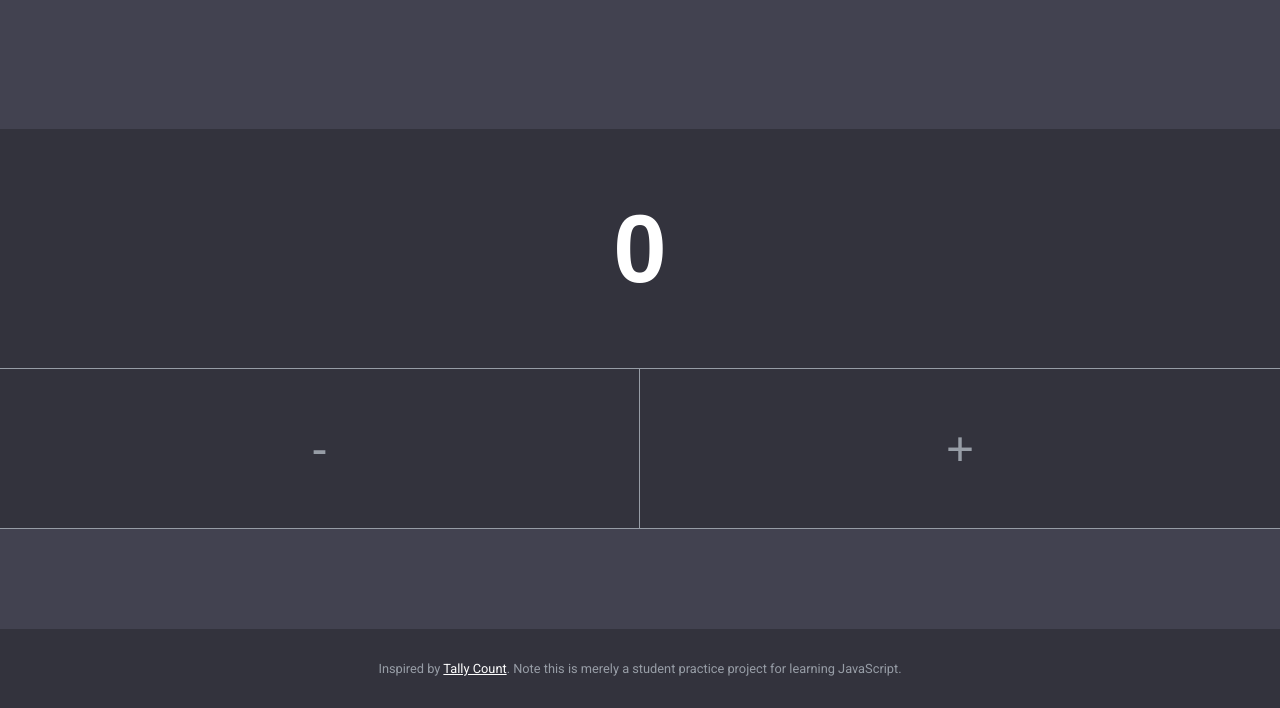
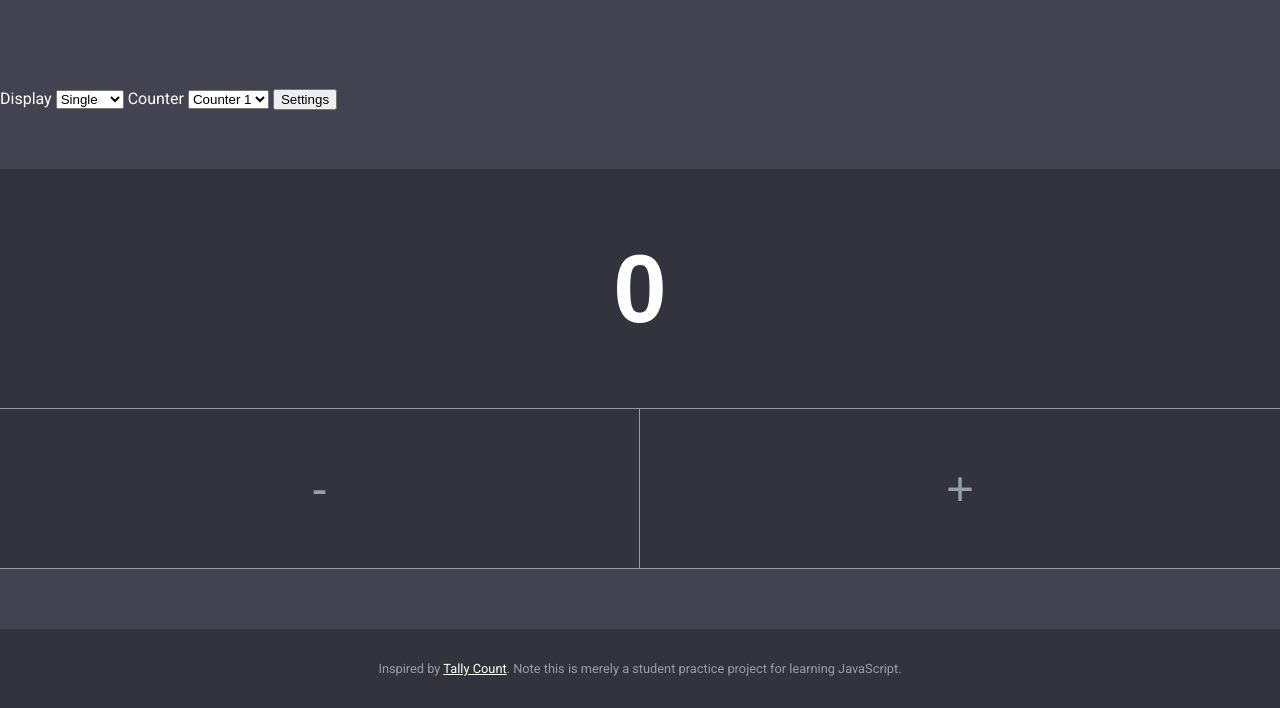
Before and after one commit to KeotshepileMaje/KEOMAJ871_Benjamin_KeotshepileMaje_IWA, a plain HTML site: page index.html in a window 1280 px wide. Shown: the part 92-800 px from the top of the page. Drawn offline with Linux system fonts and the light colour scheme.

Commit message:
Corrections

```diff
--- a/index.html
+++ b/index.html
@@ -16,7 +16,7 @@
     <header class="header">
         <h1 class="header_title"> Tally Count</h1>
     </header>
-    <!-- <aside class="controls">
+     <aside class="controls">
         <label>
             <span>Display</span>
               <select>
@@ -35,7 +35,7 @@
         </label>
 
         <button>Settings</button>
-    </aside> -->
+    </aside>
     <main class="counter">
         <input class="counter_value" data-key="number" readonly value="0">
         <div class="counter_actions">
--- a/src/css/styles.css
+++ b/src/css/styles.css
@@ -37,7 +37,7 @@ body {
 
 /* controls */
 .controls {
-    background-color: yellow;
+    background: none;
 }
 /* counter */
 .counter {
```
